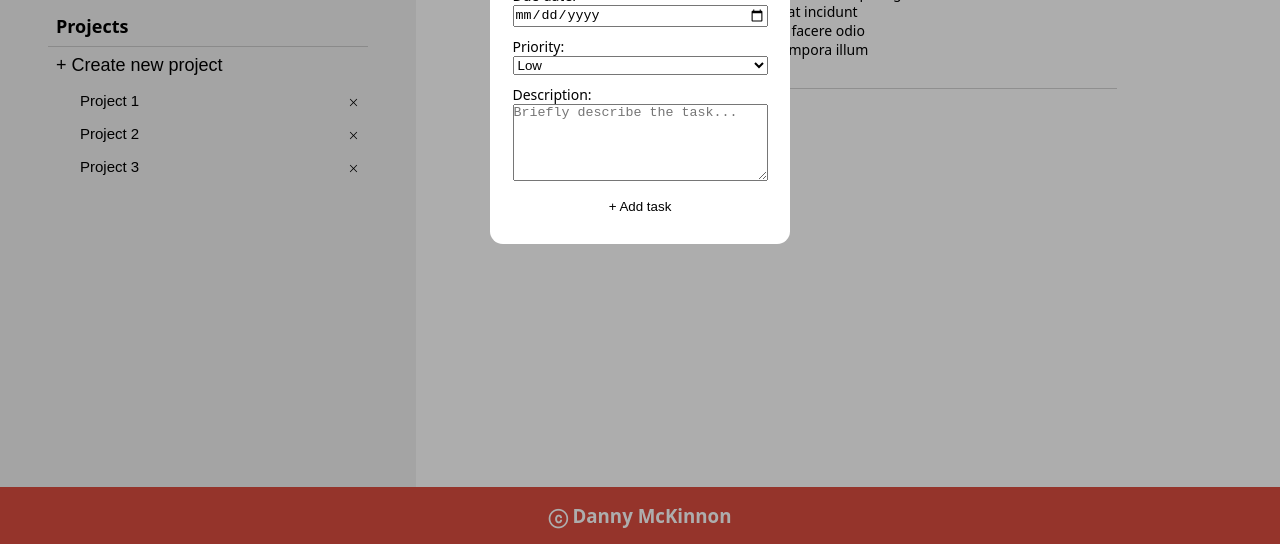
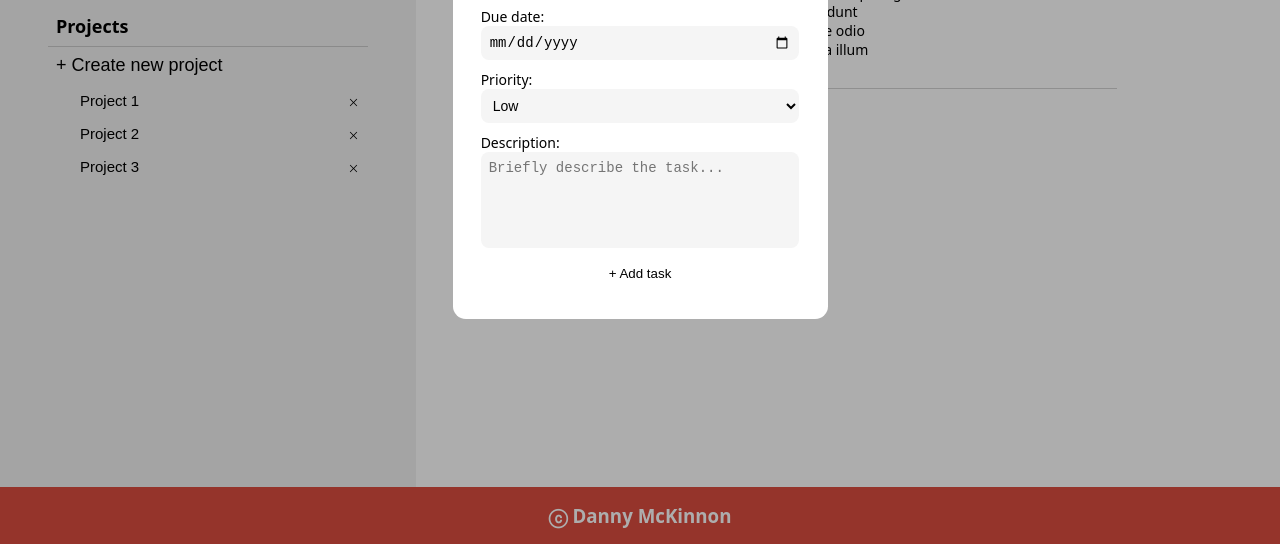
Before and after one commit to dannymckinnon/todo-list, a website built with webpack: page dist/index.html in a window 1280 px wide. Shown: the part 256-800 px from the top of the page. Built offline with Linux system fonts and the light colour scheme.

Commit message:
Add max length to form inputs and adjusted style

```diff
--- a/src/style.css
+++ b/src/style.css
@@ -173,8 +173,8 @@ button {
   flex-direction: column;
   background-color: white;
   border-radius: 0.8rem;
-  width: 300px;
-  height: 400px;
+  width: 375px;
+  height: 475px;
   margin: 100px auto;
 }
 
@@ -202,3 +202,19 @@ button {
   align-self: flex-end;
   margin: 5px 5px 0 0;
 }
+
+.modal-input {
+  border-style: none;
+  background-color: whitesmoke;
+  border-radius: 0.5rem;
+  padding: 0.5rem;
+  font-size: 14px;
+}
+
+.modal-input:focus {
+  outline: none;
+}
+
+#description {
+  resize: none;
+}
```
Also changed, not shown: dist/index.html, dist/main.js.
